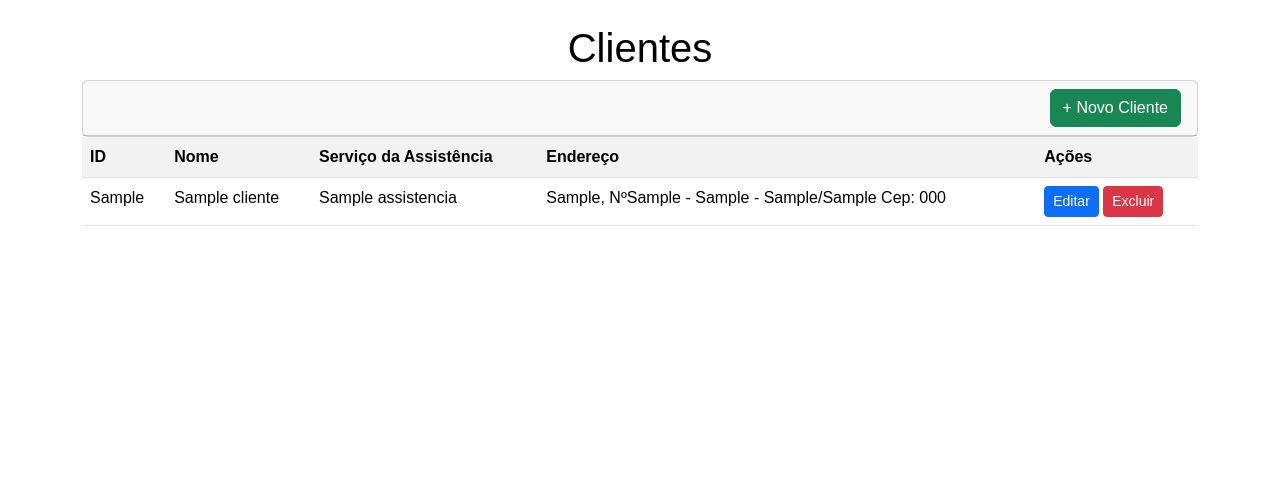
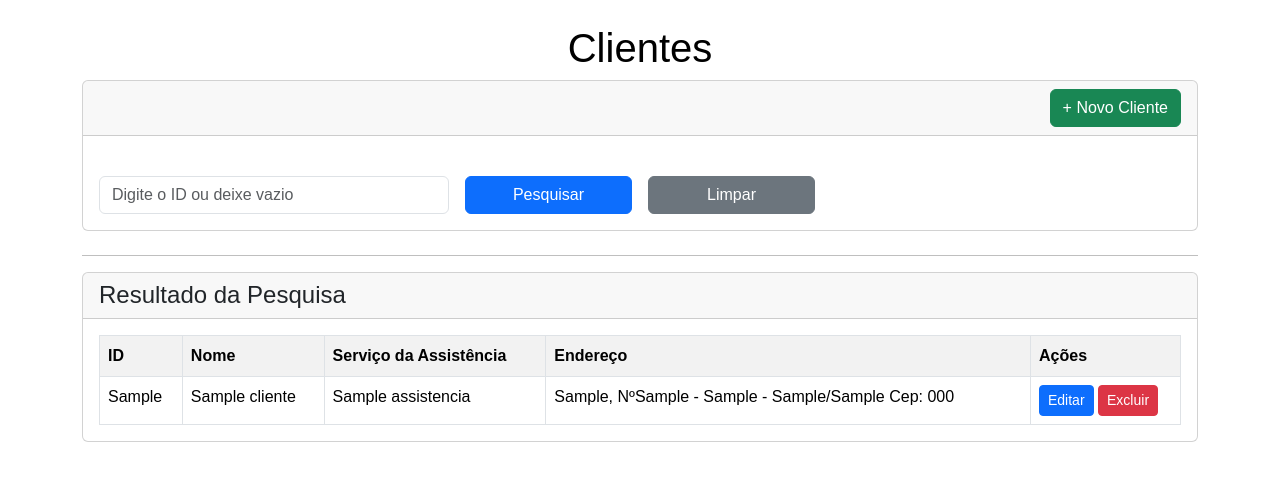
Before and after one commit to edusist/projeto_livepix, a PHP site: page / in a window 1280 px wide. Shown: the part 56-537 px from the top of the page. Run offline with PHP 8.4, Linux system fonts and the light colour scheme; tables that the repository leaves empty or names only in its code hold one stand-in row (values such as "Sample post").

Commit message:
Campo Pesquisa pelo id

```diff
--- a/app/controllers/ClienteController.php
+++ b/app/controllers/ClienteController.php
@@ -32,6 +32,35 @@ class ClienteController
 
 
         // Carrega a view
+        require __DIR__ . "/../Views/clientes/listarClientes.php";
+    }
+
+    public function pesquisar()
+    {
+        $id = $_POST["id"];
+
+        if ($id == "") {
+            if (session_status() == PHP_SESSION_NONE) {
+                session_start();
+            }
+            $_SESSION["msg"] = "Campo de pesquisa não pode ficar vazio!";
+            $_SESSION["msg_tipo"] = "danger";
+            header("Location: /cliente/listar");
+            exit;
+        }
+
+        // Converte para número ou NULL
+
+        $clientes = $this->clienteModel->search($id);
+
+        // echo "<pre>";
+        // var_dump($clientes);
+        // echo "<br>";
+
+        // echo "</pre>";
+        // die();
+
+
         require __DIR__ . "/../Views/clientes/listarClientes.php";
     }
 
--- a/app/models/Assistencia.php
+++ b/app/models/Assistencia.php
@@ -20,6 +20,21 @@ class Assistencia
         $stmt = $pdo->prepare("SELECT * FROM assistencias WHERE cod = :id");
         $stmt->execute(['id' => $id]);
         return $stmt->fetch(PDO::FETCH_ASSOC);
+    }
+
+    public function search(int $id): ?array
+    {
+        $pdo = $this->db->connect();
+        $stmt = $pdo->prepare("SELECT cod, nome_assistencia, situacao FROM assistencias WHERE cod = :id");
+
+        $stmt->execute(['id' => $id]);
+        // echo "<pre>";
+        // var_dump( $stmt["queryString"]);
+        // echo "<br>";
+        // // var_dump($action);
+        // echo "</pre>";
+        // die();
+        return $stmt->fetchAll(PDO::FETCH_ASSOC);
     }
 
     public function getAllAssistencias()
--- a/app/models/Cliente.php
+++ b/app/models/Cliente.php
@@ -21,6 +21,25 @@ class Cliente
         $stmt = $pdo->prepare("SELECT * FROM clientes WHERE cod = :id");
         $stmt->execute(['id' => $id]);
         return $stmt->fetch(PDO::FETCH_ASSOC);
+    }
+    public function search(?int $id = null): array
+    {
+        $pdo = $this->db->connect();
+        $stmt = $pdo->prepare("SELECT c.cod, c.cod_assistencia, a.nome_assistencia, c.nome, c.logradouro, c.numero, c.bairro, c.localidade, c.uf, c.cep
+                                    FROM clientes c
+                                    LEFT JOIN assistencias a
+                                    ON c.cod_assistencia = a.cod
+                                    WHERE  c.cod = $id
+                            ");
+
+        $stmt->execute();
+        // echo "<pre>";
+        // var_dump( $stmt["queryString"]);
+        // echo "<br>";
+        // // var_dump($action);
+        // echo "</pre>";
+        // die();
+        return $stmt->fetchAll(PDO::FETCH_ASSOC);
     }
     //Editar
     public function atualizar(int $id, array $dados): bool
--- a/app/views/clientes/listarClientes.php
+++ b/app/views/clientes/listarClientes.php
@@ -15,26 +15,51 @@ if (isset($_SESSION["msg"])) {
 }
 ?>
 <h1 class="text-center">Clientes</h1>
-<div class="card">
+<div class="card mb-4">
     <div class="card-header d-flex justify-content-end align-items-center">
-        <a  href="/cliente/cadastrar" class="btn btn-success">
+        <a href="/cliente/cadastrar" class="btn btn-success">
             + Novo Cliente
         </a>
     </div>
+    <!-- Pesquisar -->
+    <div class="card-body mt-4">
+        <form method="POST" action="/cliente/pesquisar" class="row g-3">
+
+            <div class="col-md-4">
+                <!-- <label class="form-label">ID do Cliente</label> -->
+                <input type="number" class="form-control" name="id" placeholder="Digite o ID ou deixe vazio">
             </div>
 
-<div class="table-responsive">
+            <div class="col-md-2 align-self-end">
+                <button class="btn btn-primary w-100">Pesquisar</button>
+            </div>
+            <div class="col-md-2 align-self-end">
+                <a href="/cliente/listar" class="btn btn-secondary w-100">Limpar</a>
+            </div>
 
-    <table class="table table-striped">
+        </form>
+    </div>
+</div>
+<hr>
+
+<!-- TABELA DE RESULTADOS -->
+<div class="card">
+    <div class="card-header">
+        <h4 class="mb-0">Resultado da Pesquisa</h4>
+    </div>
+
+    <div class="card-body">
+
+        <table class="table table-striped table-bordered mb-0">
 
             <tr>
                 <th>ID</th>
                 <th>Nome</th>
                 <th>Serviço da Assistência</th>
                 <th>Endereço</th>
-              <th>Ações</th>
+                <th style="width: 150px;">Ações</th>
             </tr>
-
+            <?php if (!empty($clientes)): ?>
                 <?php foreach ($clientes as $cliente): ?>
                     <tr>
                         <td><?= $cliente['cod'] !== "" ?  $cliente['cod'] : NULL  ?></td>
@@ -53,6 +78,11 @@ if (isset($_SESSION["msg"])) {
                             <a class="btn btn-danger btn-sm" href="/cliente/excluir/<?= $cliente['cod'] ?>">Excluir</a>
                         </td>
                     </tr>
-        <?php endforeach; ?>
+                <?php endforeach;
+
+            endif; ?>
+
 
         </table>
+    </div>
+</div>
--- a/routes/web.php
+++ b/routes/web.php
@@ -18,6 +18,8 @@ $router->post("/cliente/salvar", [ClienteController::class, "store"]);
 $router->get("/cliente/editar/{id}", [ClienteController::class, "editar"]);
 $router->post("/cliente/atualizar/{id}", [ClienteController::class, "update"]);
 $router->get("/cliente/excluir/{id}", [ClienteController::class, "excluir"]);
+$router->get("/cliente/pesquisar", [ClienteController::class, "pesquisar"]);
+$router->post("/cliente/pesquisar", [ClienteController::class, "pesquisar"]);
 
 
 $router->get("/assistencia/listar", [AssistenciaController::class, "listar"]);
@@ -26,6 +28,8 @@ $router->post("/assistencia/salvar", [AssistenciaController::class, "store"]);
 $router->get("/assistencia/editar/{id}", [AssistenciaController::class, "editar"]);
 $router->post("/assistencia/atualizar/{id}", [AssistenciaController::class, "update"]);
 $router->get("/assistencia/excluir/{id}", [AssistenciaController::class, "excluir"]);
+$router->get("/assistencia/pesquisar", [AssistenciaController::class, "pesquisar"]);
+$router->post("/assistencia/pesquisar", [AssistenciaController::class, "pesquisar"]);
 
 
 // ------------------------------------------
```
Also changed, not shown: app/controllers/AssistenciaController.php (+34 -3 lines), app/views/assistencias/listar_servicos_assistencia.php (+26 -5 lines). Lines whose indentation alone changed are shown as unchanged.
